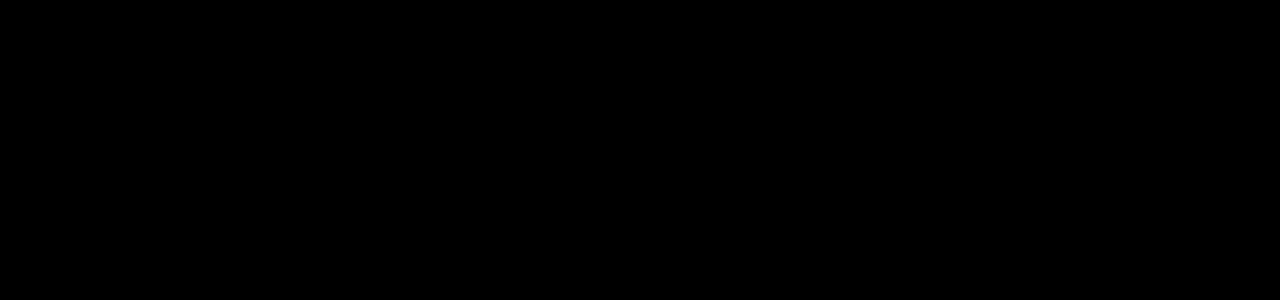
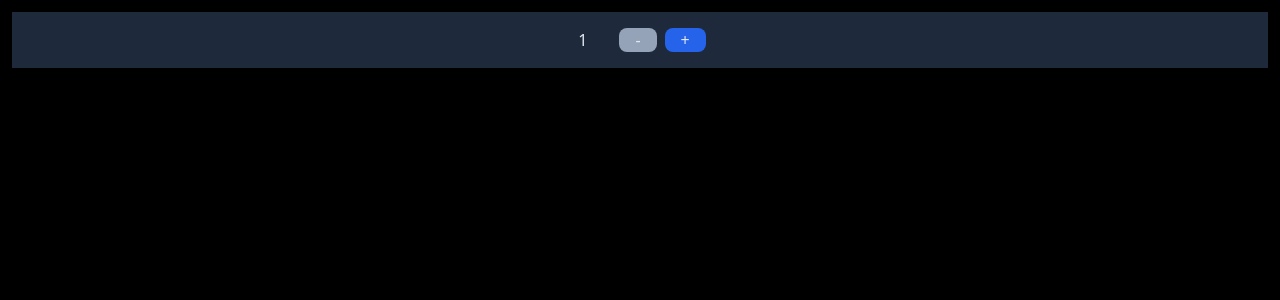
Before and after one commit to Pushpreet01/cprg306-assignments, a Next.js app: page /week-4 in a window 1280 px wide. Before the commit this address had no page. Shown: the top 300 px of the page. Built offline with nearby package versions, Linux system fonts and the light colour scheme.

Commit message:
week 4 commit

```diff
--- a/app/page.js
+++ b/app/page.js
@@ -6,6 +6,7 @@
         <h1 className="font-bold text-3xl">CPRG 306: Web Development 2 - Assignments</h1>
         <p><Link href={"week-2"}>Week 2 Assignment</Link></p>
         <p><Link href={"week-3"}>Week 3 Assignment</Link></p>
+        <p><Link href={"week-4"}>Week 3 Assignment</Link></p>
       </main>
     );
 }
--- /dev/null
+++ b/app/week-4/new-item.js
@@ -0,0 +1,30 @@
+"use client";
+
+import { useState } from "react";
+
+export default function NewItem() {
+
+    const [quantity, setQuantity] = useState(1);
+
+    const increment = () => {
+        if (quantity < 20) {
+            setQuantity(quantity + 1);
+        }
+    };
+
+    const decrement = () => {
+        if (quantity > 1) {
+            setQuantity(quantity - 1);
+        }
+    };
+
+    return (
+        <section className="flex m-3 p-2 justify-center bg-slate-800">
+            <p className="p-2 mr-5">{quantity}</p>
+            <button onClick={decrement} disabled={quantity === 1} className="m-1 my-2 px-4 bg-blue-600 rounded-lg
+             hover:bg-blue-400 disabled:bg-slate-400">-</button>
+            <button onClick={increment} disabled={quantity === 20} className="m-1 my-2 px-4 bg-blue-600 rounded-lg
+             hover:bg-blue-400 disabled:bg-slate-400">+</button>
+        </section>
+    );
+}
--- /dev/null
+++ b/app/week-4/page.js
@@ -0,0 +1,9 @@
+import NewItem from "./new-item"
+
+export default function Page() {
+    return (
+        <main className="text-slate-200">
+            <NewItem />
+        </main>
+    );
+}
```
